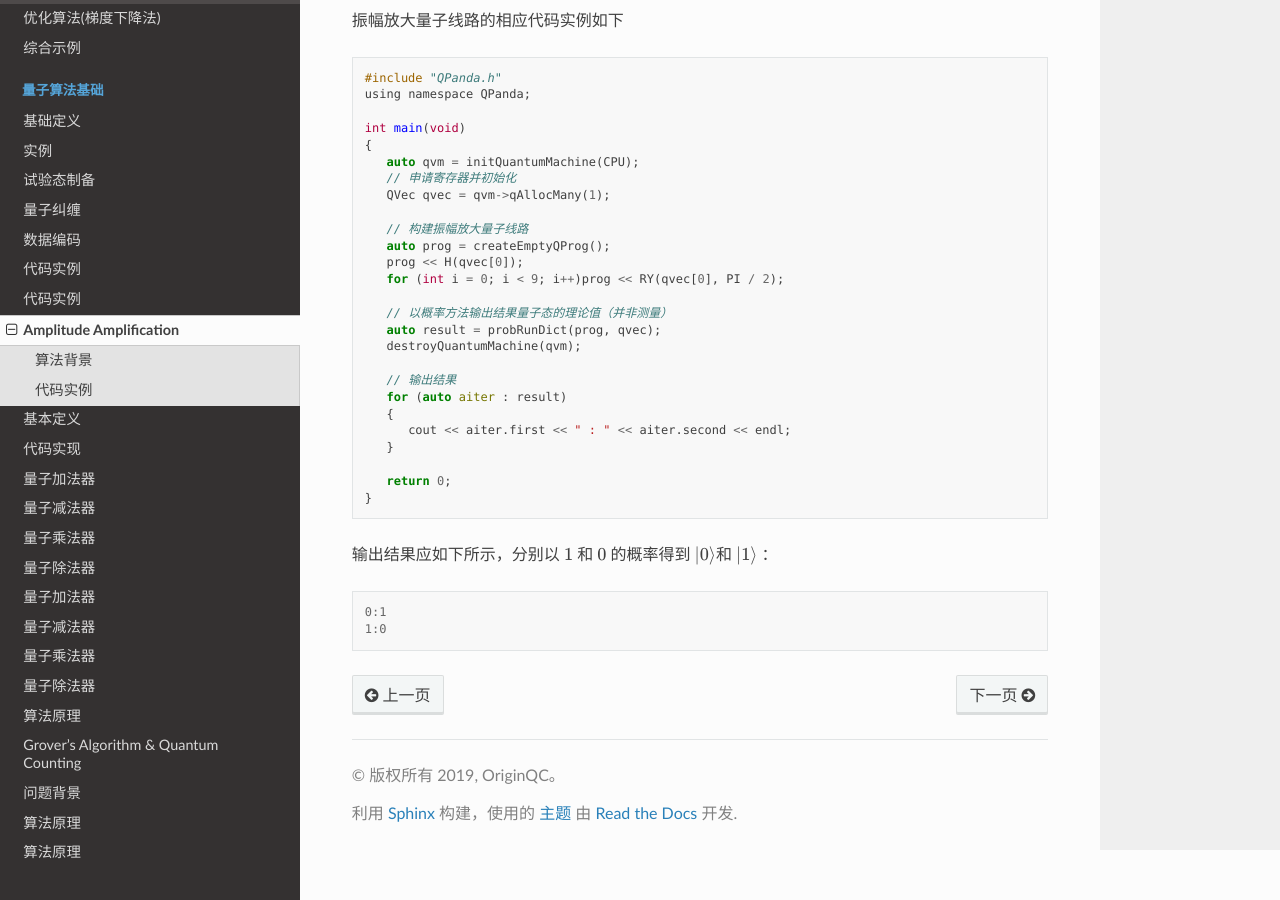
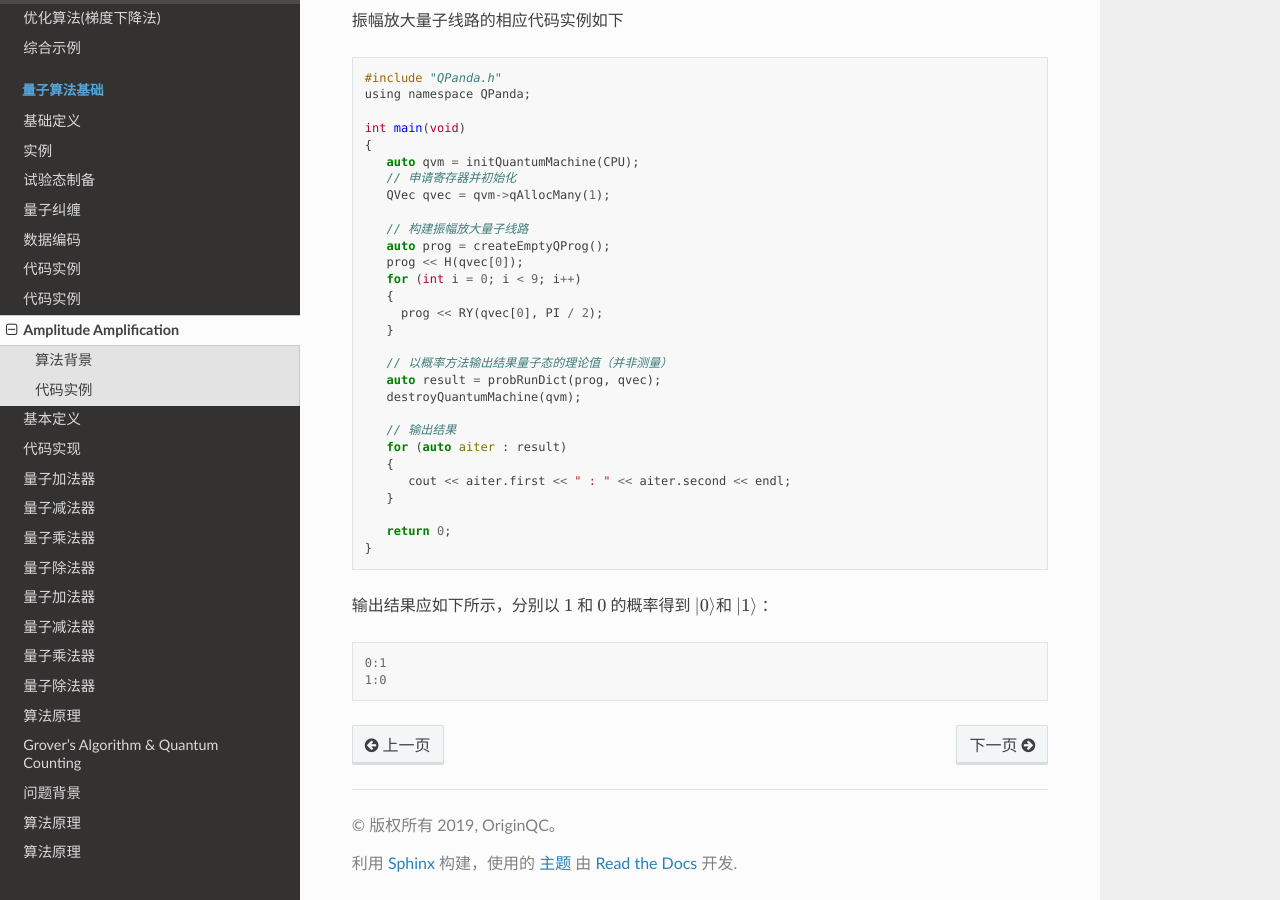
Before and after one commit to OriginQ/QPanda-tutorial, a Sphinx documentation site: the page built from source/AmplitudeAmplification.rst, in a window 1280 px wide and 900 px high, scrolled down 1507 px. Built offline with Sphinx 7.4.7 and the Read the Docs theme 2.0.0, drawn with Linux system fonts in a browser that asks for light colours; pages that are not in the unit, such as notebooks, are missing from menus.

Commit message:
统一相关的循环写法

```diff
--- a/source/AmplitudeAmplification.rst
+++ b/source/AmplitudeAmplification.rst
@@ -98,7 +98,10 @@ Amplitude Amplification
       // 构建振幅放大量子线路
       auto prog = createEmptyQProg();
       prog << H(qvec[0]);
-      for (int i = 0; i < 9; i++)prog << RY(qvec[0], PI / 2);
+      for (int i = 0; i < 9; i++)
+      {
+      	prog << RY(qvec[0], PI / 2);
+      }
 
       // 以概率方法输出结果量子态的理论值（并非测量）
       auto result = probRunDict(prog, qvec);
--- a/source/Grover.rst
+++ b/source/Grover.rst
@@ -210,7 +210,10 @@ Grover算法还有其他的接口函数，此处不作赘述。
       printf("pmeasure result:\n");
       for (auto aiter : result)
       {
-         if (0 == aiter.second) continue;
+         if (0 == aiter.second)
+         {
+         	continue;
+         }
          printf("%s:%5f\n", aiter.first.c_str(), aiter.second);
       }
 
```
